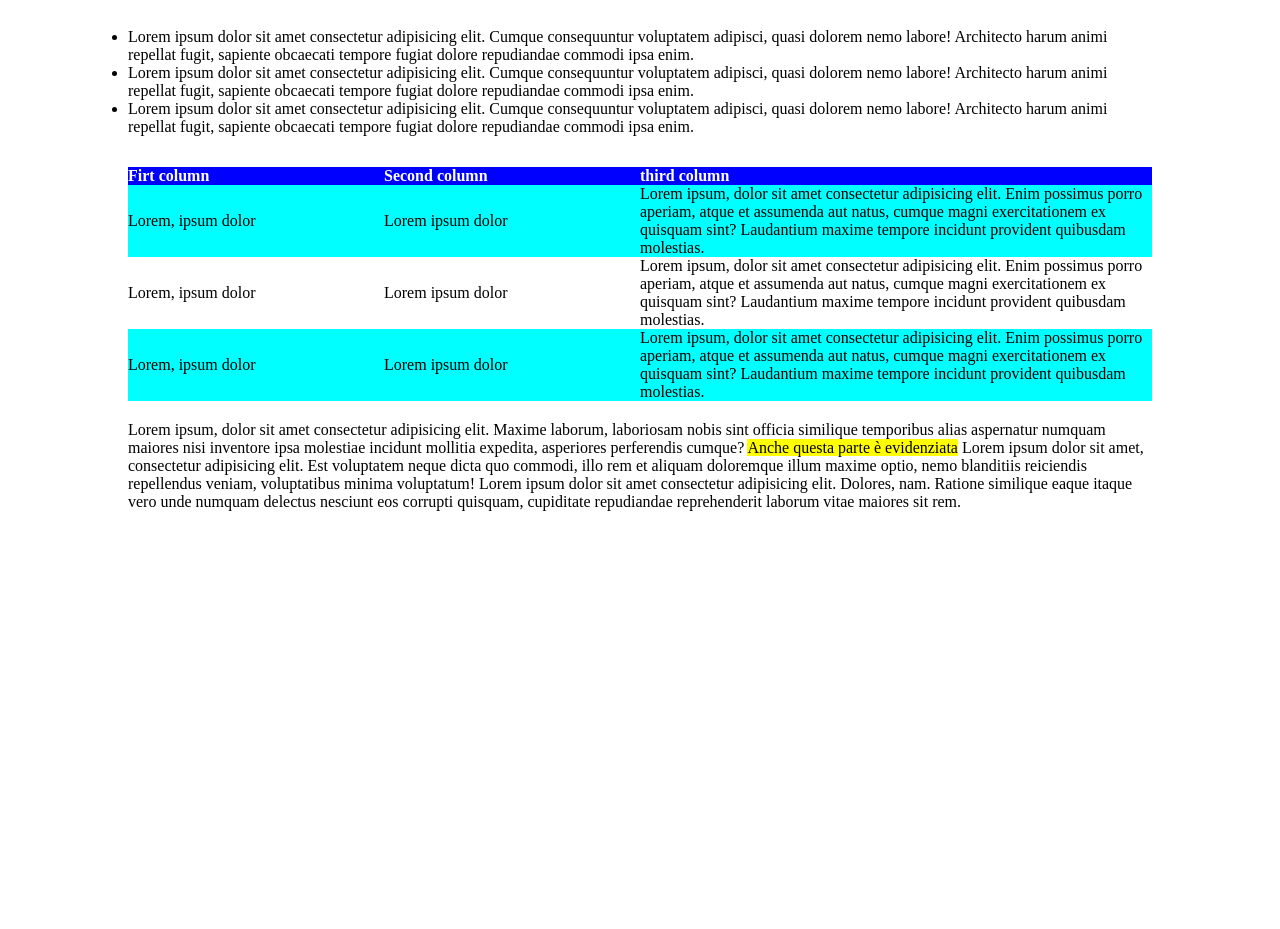
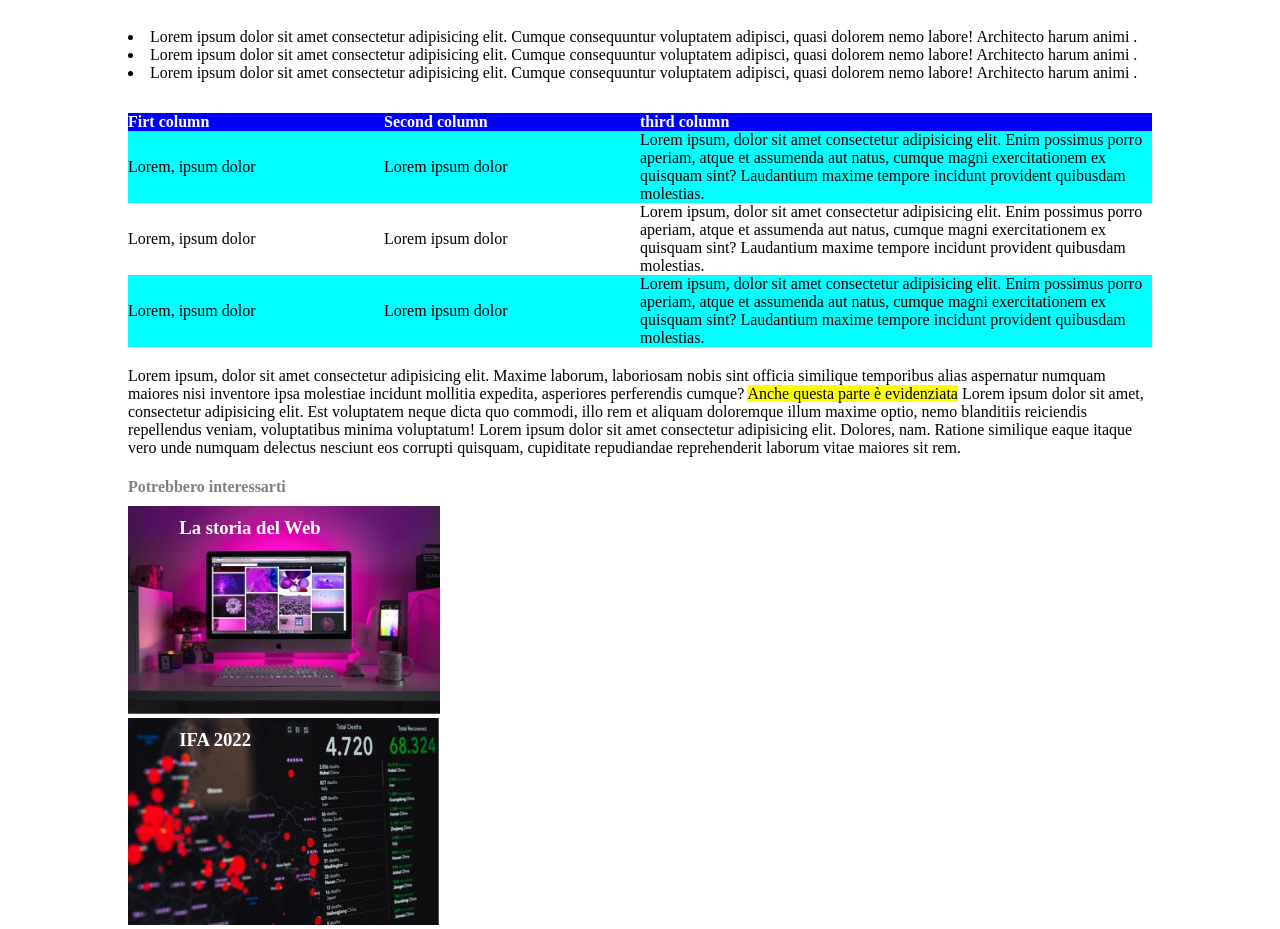
Before and after one commit to AndreaDeCeglia/html-css-booleaner, a plain HTML site: page index.html in a window 1280 px wide. Shown: the part 813-1742 px from the top of the page. Before the commit the page ends 1324 px from the top, so only its background shows below. Drawn offline with Linux system fonts and the light colour scheme.

Commit message:
footer done

```diff
--- a/assets/css/style.css
+++ b/assets/css/style.css
@@ -12,7 +12,7 @@ header {
     padding-top: 5%;
 }
 
-.logo, main{
+.logo, main, footer{
     width: 80%;
     margin: auto;
 }
@@ -53,6 +53,10 @@ th{
 
 table{
     border-spacing: 0;
+}
+
+#table-explanation{
+    margin-top: 2%;
     margin-bottom: 2%;
 }
 
@@ -64,3 +68,23 @@ thead{
 #row1, #row3{
     background-color: aqua;
 }
+
+ul{
+    list-style-position: inside;
+}
+
+h4{
+    margin-bottom: 1%;
+}
+
+.container {
+    position: relative;
+    color: white;
+  }
+
+  h3{
+    color: white;
+    position: absolute;
+    top: 5%;
+    left: 5%;
+  }
--- a/index.html
+++ b/index.html
@@ -36,9 +36,9 @@
 
         <section id="list">
             <ul>
-                <li>Lorem ipsum dolor sit amet consectetur adipisicing elit. Cumque consequuntur voluptatem adipisci, quasi dolorem nemo labore! Architecto harum animi repellat fugit, sapiente obcaecati tempore fugiat dolore repudiandae commodi ipsa enim.</li>
-                <li>Lorem ipsum dolor sit amet consectetur adipisicing elit. Cumque consequuntur voluptatem adipisci, quasi dolorem nemo labore! Architecto harum animi repellat fugit, sapiente obcaecati tempore fugiat dolore repudiandae commodi ipsa enim.</li>
-                <li>Lorem ipsum dolor sit amet consectetur adipisicing elit. Cumque consequuntur voluptatem adipisci, quasi dolorem nemo labore! Architecto harum animi repellat fugit, sapiente obcaecati tempore fugiat dolore repudiandae commodi ipsa enim.</li>
+                <li>Lorem ipsum dolor sit amet consectetur adipisicing elit. Cumque consequuntur voluptatem adipisci, quasi dolorem nemo labore! Architecto harum animi .</li>
+                <li>Lorem ipsum dolor sit amet consectetur adipisicing elit. Cumque consequuntur voluptatem adipisci, quasi dolorem nemo labore! Architecto harum animi .</li>
+                <li>Lorem ipsum dolor sit amet consectetur adipisicing elit. Cumque consequuntur voluptatem adipisci, quasi dolorem nemo labore! Architecto harum animi .</li>
             </ul>
         </section>
 
@@ -78,7 +78,15 @@
     </main>
 
     <footer>
-
+        <h4 style="color: grey;">Potrebbero interessarti</h4>
+        <div class="container">
+            <img src="assets/img/monitor.jpg" alt="La storia del Web">
+            <h3>La storia del Web</h3>
+        </div>
+        <div class="container">
+            <img src="assets/img/graph.jpg" alt="IFA2022">
+            <h3>IFA 2022</h3>
+        </div>
     </footer>
 
 </body>
```
